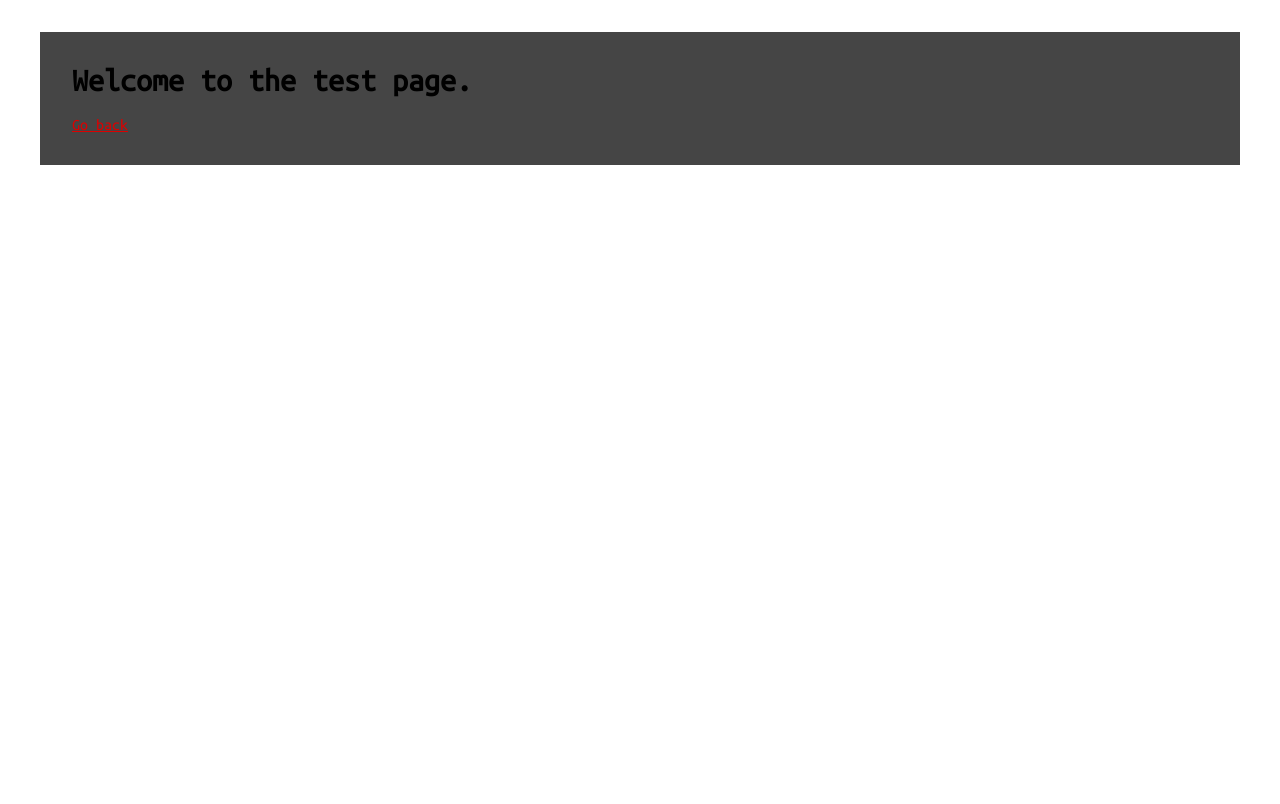
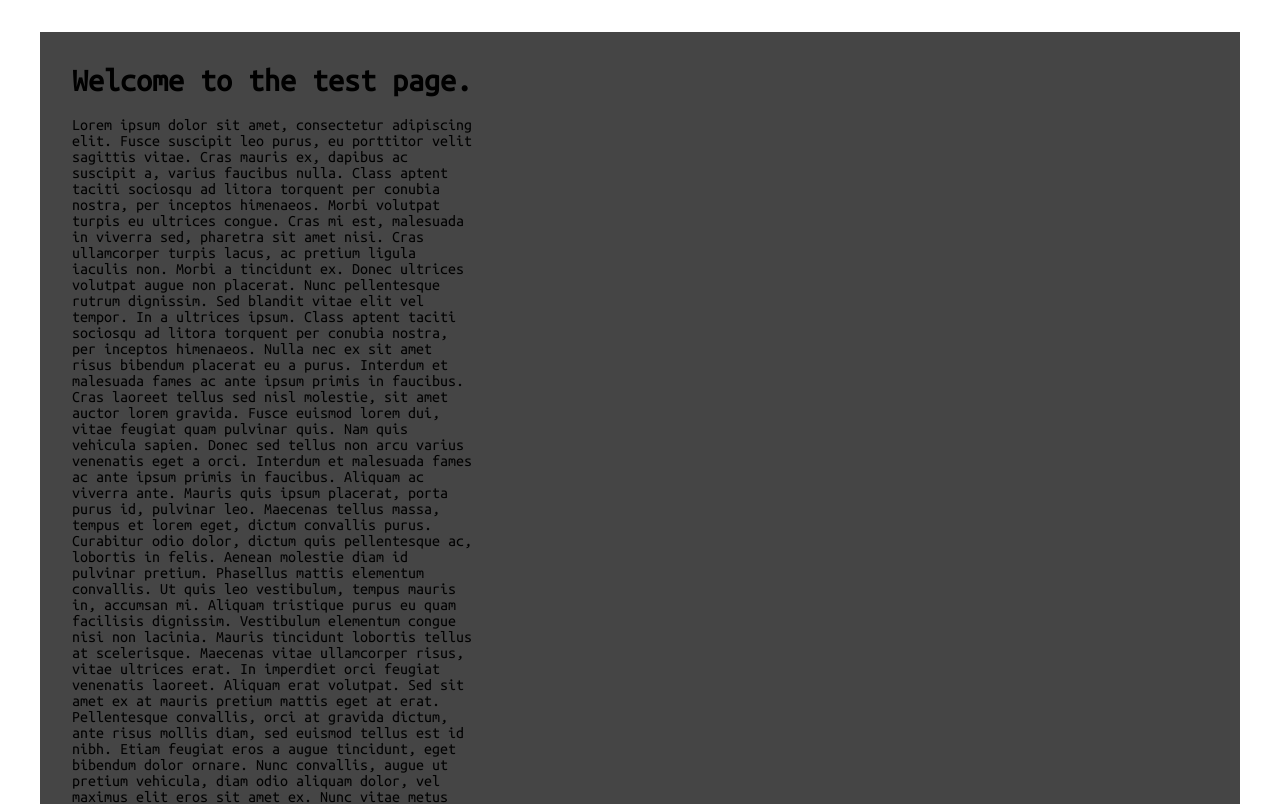
Before and after one commit to jamilettel/portfolio, a Next.js app: page /test in a window 1280 px wide. Shown: the top 804 px of the page. Built offline with nearby package versions, Linux system fonts and the light colour scheme.

Commit message:
:sparkles: page transition keeps scroll

```diff
--- a/package.json
+++ b/package.json
@@ -21,7 +21,6 @@
     "autoprefixer": "^10",
     "eslint": "^8",
     "eslint-config-next": "13.5.6",
-    "postcss": "^8",
     "typescript": "^5"
   }
 }
--- a/postcss.config.js
+++ /dev/null
@@ -1,5 +0,0 @@
-module.exports = {
-  plugins: {
-    autoprefixer: {},
-  },
-}
--- a/src/components/animated-transitions/AnimatedContainer.scss
+++ b/src/components/animated-transitions/AnimatedContainer.scss
@@ -1,4 +1,4 @@
-.animate-out {
+#animated-transition {
   position: fixed;
   top: 0;
   left: 0;
@@ -6,6 +6,13 @@
   height: 100%;
   max-width: 100%;
   max-height: 100%;
-  cursor: progress !important;
-  overflow: hidden;
+
+  > main {
+    position: absolute;
+    min-width: 100%;
+    min-height: 100%;
+    top: 0;
+    left: 0;
+    cursor: progress !important;
+  }
 }
--- a/src/components/animated-transitions/AnimatedContainer.tsx
+++ b/src/components/animated-transitions/AnimatedContainer.tsx
@@ -3,8 +3,9 @@
 import { useTransitionContext } from "@/contexts/TransitionContext";
 import { getIdFromPathname } from "@/utils/animated-utils";
 import { usePathname } from "next/navigation";
+import Script from "next/script";
+import { useMemo } from "react";
 import "./AnimatedContainer.scss";
-import { useMemo } from "react";
 
 export default function AnimatedContainer({
   children,
@@ -13,8 +14,13 @@ export default function AnimatedContainer({
   children: React.ReactNode;
   className?: string;
 }) {
-  const { savedChildren, savedId, animateOutUnknown, animateInUnknown } =
-    useTransitionContext();
+  const {
+    savedElements,
+    savedId,
+    animateOutUnknown,
+    animateInUnknown,
+    scrollPosition,
+  } = useTransitionContext();
   const pathname = usePathname();
   const currentId = useMemo(() => getIdFromPathname(pathname), []);
 
@@ -32,14 +38,20 @@ export default function AnimatedContainer({
       <main id={currentId} className={finalClassname}>
         {children}
       </main>
-      {savedChildren && (
-        <main
-          dangerouslySetInnerHTML={{ __html: savedChildren.innerHTML }}
-          id={savedId}
-          className={`${
-            savedChildren.className ?? ""
-          } animate-out animate-out-${currentId}`}
-        />
+      {savedElements && savedId !== currentId && (
+        <div id="animated-transition">
+          <main
+            dangerouslySetInnerHTML={{ __html: savedElements.innerHTML }}
+            id={savedId}
+            className={`${
+              savedElements.className ?? ""
+            } animate-out animate-out-${currentId}`}
+            style={{
+              top: -(scrollPosition?.top ?? 0),
+              left: -(scrollPosition?.left ?? 0),
+            }}
+          />
+        </div>
       )}
     </>
   );
--- a/src/contexts/TransitionContext.tsx
+++ b/src/contexts/TransitionContext.tsx
@@ -2,18 +2,24 @@
 import { usePathname, useRouter } from "next/navigation";
 import React, { createContext, useEffect, useState } from "react";
 
+type ScrollPosition = {
+  top: number;
+  left: number;
+};
+
 interface TransitionContextProps {
   updateContent: (elementId: string, transitionLength?: number) => void;
   savedId?: string;
-  savedChildren: HTMLElement | null;
+  savedElements: HTMLElement | null;
   clearContent: () => void;
   animateOutUnknown: boolean;
   animateInUnknown: boolean;
+  scrollPosition?: ScrollPosition;
 }
 
 const TransitionContext = createContext<TransitionContextProps>({
   updateContent() {},
-  savedChildren: null,
+  savedElements: null,
   animateOutUnknown: false,
   animateInUnknown: false,
   clearContent() {},
@@ -21,24 +27,33 @@ const TransitionContext = createContext<TransitionContextProps>({
 
 function TransitionProvider({ children }: { children: React.ReactNode }) {
   const pathname = usePathname();
-  const [savedChildren, setSavedChildren] = useState<HTMLElement | null>(null);
+  const [savedElements, setSavedElements] = useState<HTMLElement | null>(null);
   const [savedId, saveId] = useState<string>();
+  const [scrollPosition, setScrollPosition] = useState<{
+    top: number;
+    left: number;
+  }>();
   const [animateOutUnknown, setAnimateOutUnknown] = useState(false);
   const [animateInUnknown, setAnimateInUnknown] = useState(
     savedId === undefined
   );
   const [transitionLength, setTransitionLength] = useState(0);
-  const router = useRouter();
 
   function updateContent(elementId: string, transitionLength: number = 1000) {
-    setSavedChildren(document.getElementById(elementId));
+    const elem = document.getElementById(elementId);
+    setSavedElements(elem);
     saveId(elementId);
+    setScrollPosition({
+      left: window.scrollX,
+      top: window.scrollY,
+    });
     setTransitionLength(transitionLength);
   }
 
   function clearContent() {
-    setSavedChildren(null);
+    setSavedElements(null);
     saveId(undefined);
+    setScrollPosition(undefined);
   }
 
   useEffect(() => {
@@ -75,10 +90,11 @@ function TransitionProvider({ children }: { children: React.ReactNode }) {
     <TransitionContext.Provider
       value={{
         updateContent,
-        savedChildren,
+        savedElements,
         savedId,
         animateOutUnknown,
         animateInUnknown,
+        scrollPosition,
         clearContent,
       }}
     >
--- a/src/modules/test/Test.tsx
+++ b/src/modules/test/Test.tsx
@@ -1,12 +1,64 @@
 import AnimatedContainer from "@/components/animated-transitions/AnimatedContainer";
 import AnimatedLink from "@/components/link/AnimatedLink";
-import './Test.scss';
+import "./Test.scss";
 
 export default function Test() {
   return (
     <AnimatedContainer className="test-content">
       <div className="content">
         <h1>Welcome to the test page.</h1>
+        <div style={{ width: 400 }}>
+          Lorem ipsum dolor sit amet, consectetur adipiscing elit. Fusce
+          suscipit leo purus, eu porttitor velit sagittis vitae. Cras mauris ex,
+          dapibus ac suscipit a, varius faucibus nulla. Class aptent taciti
+          sociosqu ad litora torquent per conubia nostra, per inceptos
+          himenaeos. Morbi volutpat turpis eu ultrices congue. Cras mi est,
+          malesuada in viverra sed, pharetra sit amet nisi. Cras ullamcorper
+          turpis lacus, ac pretium ligula iaculis non. Morbi a tincidunt ex.
+          Donec ultrices volutpat augue non placerat. Nunc pellentesque rutrum
+          dignissim. Sed blandit vitae elit vel tempor. In a ultrices ipsum.
+          Class aptent taciti sociosqu ad litora torquent per conubia nostra,
+          per inceptos himenaeos. Nulla nec ex sit amet risus bibendum placerat
+          eu a purus. Interdum et malesuada fames ac ante ipsum primis in
+          faucibus. Cras laoreet tellus sed nisl molestie, sit amet auctor lorem
+          gravida. Fusce euismod lorem dui, vitae feugiat quam pulvinar quis.
+          Nam quis vehicula sapien. Donec sed tellus non arcu varius venenatis
+          eget a orci. Interdum et malesuada fames ac ante ipsum primis in
+          faucibus. Aliquam ac viverra ante. Mauris quis ipsum placerat, porta
+          purus id, pulvinar leo. Maecenas tellus massa, tempus et lorem eget,
+          dictum convallis purus. Curabitur odio dolor, dictum quis pellentesque
+          ac, lobortis in felis. Aenean molestie diam id pulvinar pretium.
+          Phasellus mattis elementum convallis. Ut quis leo vestibulum, tempus
+          mauris in, accumsan mi. Aliquam tristique purus eu quam facilisis
+          dignissim. Vestibulum elementum congue nisi non lacinia. Mauris
+          tincidunt lobortis tellus at scelerisque. Maecenas vitae ullamcorper
+          risus, vitae ultrices erat. In imperdiet orci feugiat venenatis
+          laoreet. Aliquam erat volutpat. Sed sit amet ex at mauris pretium
+          mattis eget at erat. Pellentesque convallis, orci at gravida dictum,
+          ante risus mollis diam, sed euismod tellus est id nibh. Etiam feugiat
+          eros a augue tincidunt, eget bibendum dolor ornare. Nunc convallis,
+          augue ut pretium vehicula, diam odio aliquam dolor, vel maximus elit
+          eros sit amet ex. Nunc vitae metus venenatis lorem dictum condimentum.
+          Ut elit neque, consequat sed sem vitae, aliquet condimentum risus.
+          Vestibulum ante ipsum primis in faucibus orci luctus et ultrices
+          posuere cubilia curae; Aliquam at laoreet orci, sed aliquam tortor.
+          Cras quis elit eros. Nulla quis finibus turpis. Phasellus odio dui,
+          sollicitudin nec porta viverra, tristique ut leo. Sed finibus orci nec
+          interdum rhoncus. Donec imperdiet sapien sit amet ligula rutrum, nec
+          porta nunc ornare. Nullam vulputate mollis sem, a placerat purus
+          faucibus id. Suspendisse fringilla tristique risus sed mollis. Ut
+          eleifend malesuada erat, a malesuada leo dapibus a. Praesent ligula
+          velit, dictum ut volutpat vitae, efficitur suscipit tortor. Nam ac
+          rutrum ipsum, nec rutrum lorem. Pellentesque habitant morbi tristique
+          senectus et netus et malesuada fames ac turpis egestas. Quisque
+          condimentum arcu vitae dictum finibus. Proin a sodales nunc. Aliquam
+          in tincidunt tellus, non rhoncus orci. In quam ex, condimentum sit
+          amet commodo in, finibus a turpis. Nam bibendum, orci sit amet pretium
+          porta, turpis metus ultrices nisl, nec blandit urna erat efficitur
+          magna. Donec nec ullamcorper leo. Aenean ut dignissim lorem, eget
+          iaculis ligula. Suspendisse ultricies nibh ac gravida porttitor. Sed
+          convallis semper enim quis vehicula.
+        </div>
         <AnimatedLink href="/">Go back</AnimatedLink>
       </div>
     </AnimatedContainer>
```
Also changed, not shown: src/modules/test/Test.scss (indentation only), 1 other file (tests, documents, lock files or other folders).
